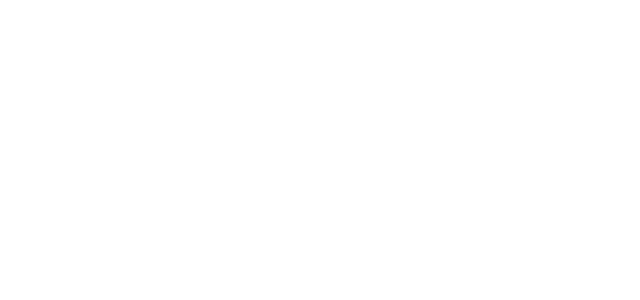
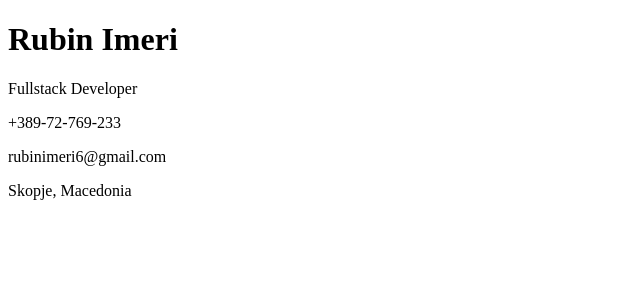
Before and after one commit to rubinimeri/cv-application, a React (Vite) app: page / in a window 1280 px wide. Shown: the top 300 px of the page, without its empty margins (0-640 px from the left). Built offline with nearby package versions, Linux system fonts and the light colour scheme.

Commit message:
Export PersonalDetails to Resume

```diff
--- a/src/components/PersonalDetails/PersonalDetails.jsx
+++ b/src/components/PersonalDetails/PersonalDetails.jsx
@@ -1,5 +1,23 @@
 function PersonalDetails({ name, jobTitle, number, email, location }) {
     return(
-
+        <div className="personal-details">
+            <div>
+                <h1>{name}</h1>
+                <p>{jobTitle}</p>
+            </div>
+            <div>
+                <p>
+                    {number}
+                </p>
+                <p>
+                    {email}
+                </p>
+                <p>
+                    {location}
+                </p>
+            </div>
+        </div>
     )
 }
+
+export default PersonalDetails
--- a/src/components/Resume.jsx
+++ b/src/components/Resume.jsx
@@ -1,7 +1,19 @@
+import PersonalDetails from "./PersonalDetails/PersonalDetails"
+
 function Resume({
     personalDetails, summary, educationArray,
     workArray, skills, certifications }) {
 
+    return(
+        <div className="resume">
+            <PersonalDetails
+             name={personalDetails.name}
+             jobTitle={personalDetails.jobTitle}
+             number={personalDetails.number}
+             email={personalDetails.email}
+             location={personalDetails.location} />
+        </div>
+    )
 }
 
 export default Resume
```
